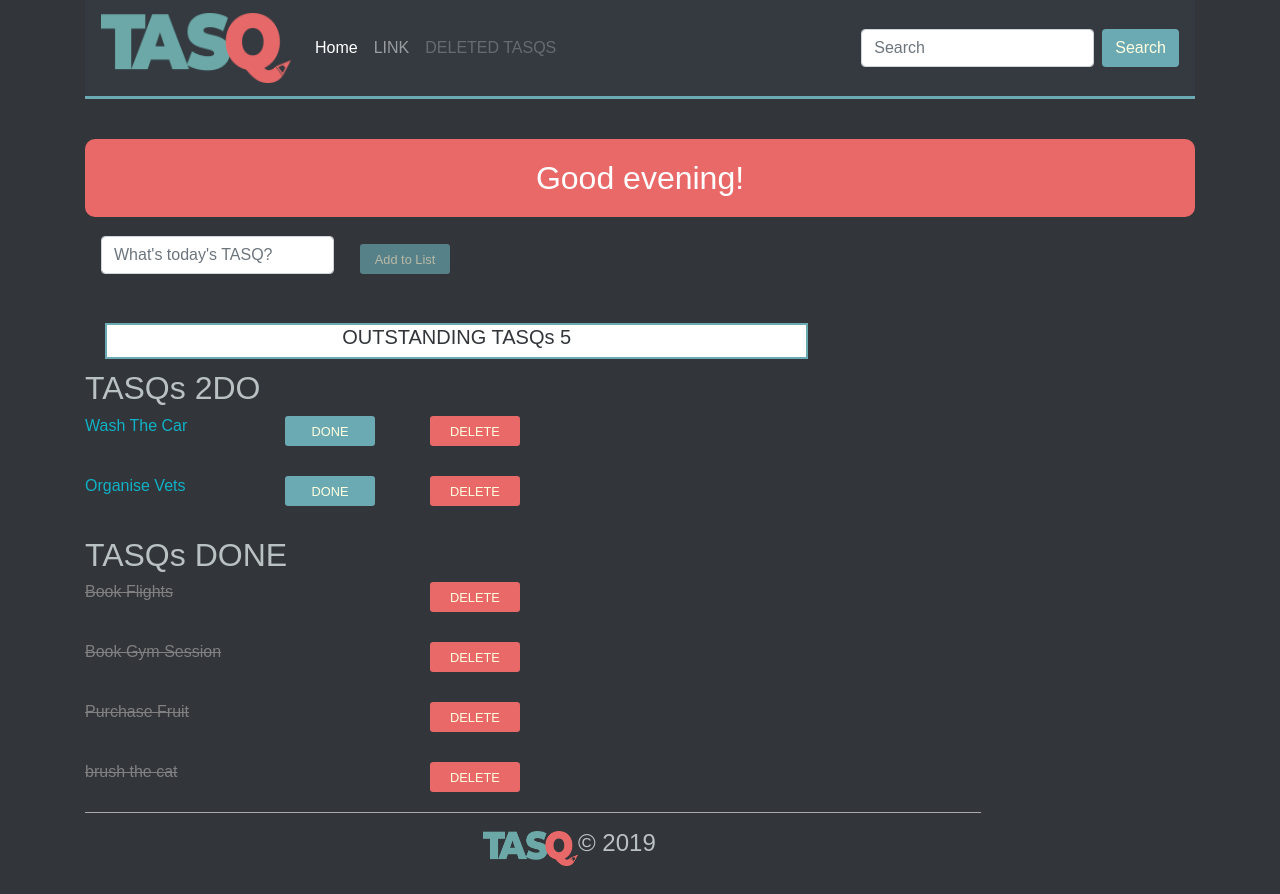
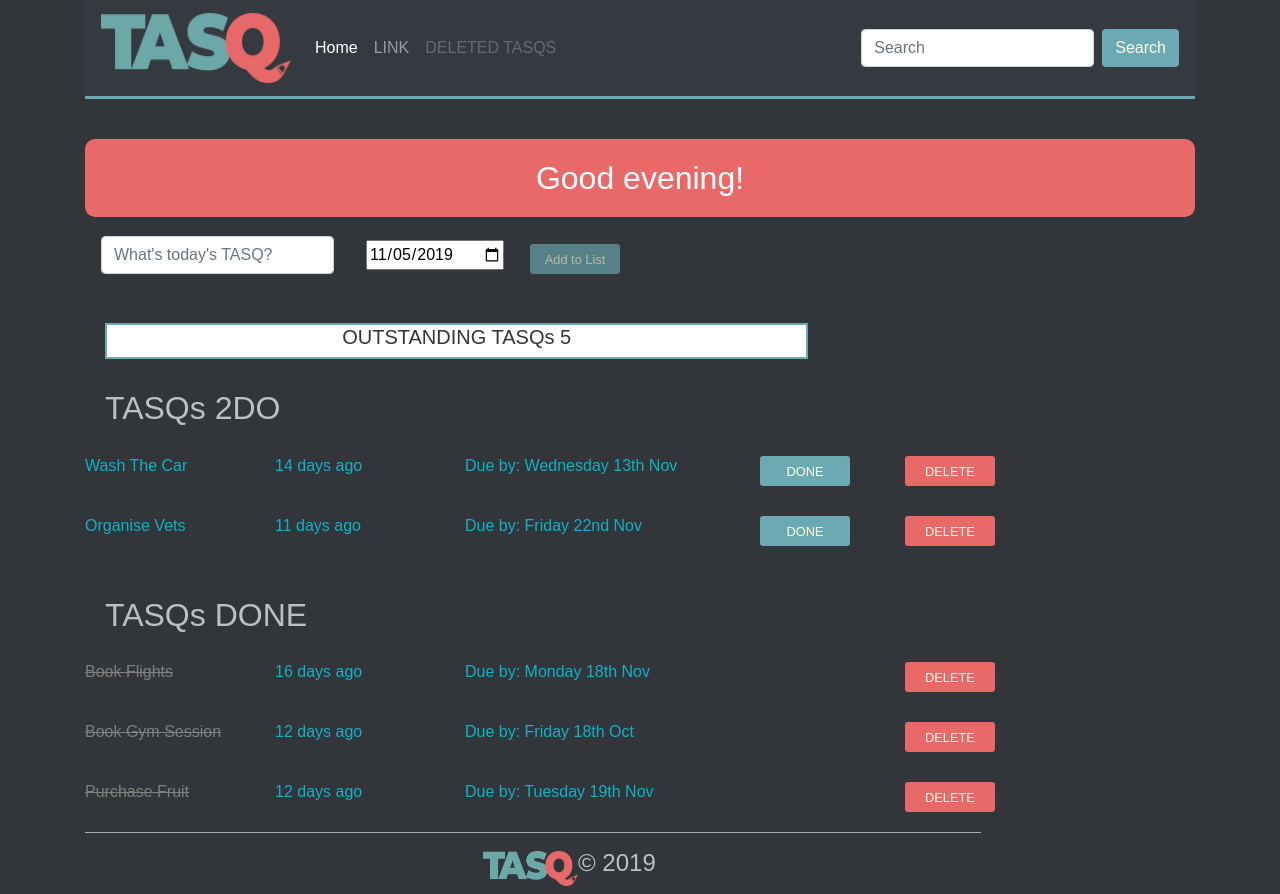
Before and after one commit to somapop/todo_app2_react, a React (Create React App) app: page / in a window 1280 px wide. Built offline with nearby package versions, Linux system fonts and the light colour scheme; the HTML template or start-up script is replaced by a standard one.

Commit message:
updated with moments

```diff
--- a/package.json
+++ b/package.json
@@ -3,8 +3,10 @@
   "version": "0.1.0",
   "private": true,
   "dependencies": {
+    "moment": "^2.24.0",
     "react": "^16.11.0",
     "react-dom": "^16.11.0",
+    "react-moment": "^0.9.6",
     "react-scripts": "3.2.0"
   },
   "scripts": {
--- a/src/App.js
+++ b/src/App.js
@@ -1,5 +1,6 @@
 import React, { Component } from "react";
 import uuid from "uuid/v4";
+import moment from "moment";
 import logo from './images/tasq_logo_6.png';
 import Header from "./components/Header";
 import Footer from "./components/Footer";
@@ -12,25 +13,52 @@ import "./App.css";
 class App extends Component {
   state = {
     tasks: [
-      { text: "Book Flights", completed: true, date: "2019-10-21", id: uuid() },
-      { text: "Wash The Car", completed: false, date: "2019-10-23", id: uuid() },
-      { text: "Book Gym Session", completed: true, date: "2019-10-25", id: uuid() },
-      { text: "Purchase Fruit", completed: true, date: "2019-10-25", id: uuid() },
-      { text: "Organise Vets", completed: false, date: "2019-10-26", id: uuid() },
+      { text: "Book Flights", completed: true, date: "2019-10-21", id: uuid(), dueBy: "2019-11-18"},
+      { text: "Wash The Car", completed: false, date: "2019-10-23", id: uuid(), dueBy: "2019-11-13"},
+      { text: "Book Gym Session", completed: true, date: "2019-10-25", id: uuid(), dueBy: "2019-10-18"},
+      { text: "Purchase Fruit", completed: true, date: "2019-10-25", id: uuid(), dueBy: "2019-11-19"},
+      { text: "Organise Vets", completed: false, date: "2019-10-26", id: uuid(), dueBy: "2019-11-22" },
     ]
-  }
+  };
   //This func should update the state with a new task
-  addNewTask = taskText => {
+  addNewTask = (taskText, dueByDate) => {
     const tasksCopy = this.state.tasks.slice();
+
     const newTask = {
       text: taskText,
       completed: false,
-      date: "2019-10-23",
-      id: 6
-    }
+      date: moment().format("YYYY-MM-DD"),
+      id: uuid(),
+      dueBy: dueByDate
+    };
+
     tasksCopy.push(newTask)
     this.setState({
       tasks: tasksCopy
+    });
+  }
+
+    deleteTask = id => {
+    const filteredTasks = this.state.tasks.filter(task => {
+      return task.id !== id
+    });
+
+    this.setState({
+      tasks: filteredTasks
+    });
+  }
+
+  completeTask = id => {
+    const updatedTasks = this.state.tasks.map(task => {
+      if (task.id === id) {
+        task.completed = true;
+      }
+
+      return task;
+    });
+
+    this.setState({
+      tasks: updatedTasks
     });
   }
 
@@ -39,11 +67,11 @@ class App extends Component {
     const completedTasks = this.state.tasks.filter(task => {
       return task.completed;
     })
-    const incompletedTasks = this.state.tasks.filter(task => {
-      return !task.completed;
-    })
-    console.log(completedTasks);
-    console.log(incompletedTasks);
+    const incompleteTasks = this.state.tasks.filter(task => {
+      return task.completed ? false : true;
+    });
+
+
 
     return (
 
@@ -53,19 +81,23 @@ class App extends Component {
         <Footer />
         <Greet />
 
+        <AddItem addNewTaskFunc={this.addNewTask} />
+        <ItemCount count={this.state.tasks.length} />
 
-        <AddItem addNewTaskFunc={this.addNewTask} />
+        <h2 style={{ padding: 20 }}>TASQs 2DO</h2>
+        {incompleteTasks.map(task => {
+          return (
+            <Item text={task.text} completed={task.completed} key={task.id} deleteTaskFunc={this.deleteTask} id={task.id} completeTaskFunc={this.completeTask} date={task.date} dueBy={task.dueBy} />
+          );
+        })}
 
-        <ItemCount count={this.state.tasks.length} />
-        <h2>TASQs 2DO</h2>
-        {incompletedTasks.map(task => {
-          return <Item text={task.text} completed={task.completed} key={task.id} />
+        <h2 style={{ padding: 20 }}>TASQs DONE</h2>
+
+        {completedTasks.map(task => {
+          return (
+            <Item text={task.text} completed={task.completed} key={task.id} deleteTaskFunc={this.deleteTask} id={task.id} date={task.date} dueBy={task.dueBy} />
+          );
         })}
-        <h2>TASQs DONE</h2>
-        {completedTasks.map(task => {
-          return <Item text={task.text} completed={task.completed} key={task.id} />
-        })}
-        <Item text="brush the cat" completed={true} />
       </div>
     );
   }
--- a/src/components/AddItem.js
+++ b/src/components/AddItem.js
@@ -1,33 +1,41 @@
 import React from "react";
-
+import moment from "moment";
 //controlled Component
 
 class AddItem extends React.Component {
 
     state = {
-        newItemText: ""
+        newItemText: "",
+        dateSelected: moment().format("YYYY-MM-DD")
     }
 
     //Functions that update states must always live where the state lives
     updateNewItemText = (event) => {
-        console.log(event.target.value);
         //This funciton should update the state when someone types something
         this.setState({
             newItemText: event.target.value
         });
-    }
+    };
 
     handleClick = (event) => {
         event.preventDefault();
-        this.props.addNewTaskFunc(this.state.newItemText);
+        this.props.addNewTaskFunc(this.state.newItemText, this.state.dateSelected);
         this.setState({
             newItemText: ""
         });
     };
 
+    handleDateChange = event => {
+        console.log(event.target.value);
+        this.setState({
+            dateSelected: event.target.value
+        });
+    }
+
+
+
     render() {
         // JSX
-
         return (
             <form className="form-inline">
                 <div className="form-group mx-sm-3 mb-2">
@@ -41,10 +49,14 @@ class AddItem extends React.Component {
                         onChange={this.updateNewItemText}
                     ></input>
                 </div>
+
                 {/* this is a comment in JSX */}
+                <div className="form-group mx-sm-3 mb-2">
+                    <input type="date" onChange={this.handleDateChange} value={this.state.dateSelected} />
+                </div>
                 <button className="btn my-primary btn btn-space btn-sm my-small-btn" onClick={this.handleClick} disabled={this.state.newItemText.length === 0}>
                     Add to List
-        </button>
+                 </button>
             </form>
         );
     }
--- a/src/components/Item.js
+++ b/src/components/Item.js
@@ -1,7 +1,17 @@
 import React from "react";
+import moment from "moment";
 import "./Item.css";
 
 class Item extends React.Component {
+
+    handleDelete = () => {
+        this.props.deleteTaskFunc(this.props.id);
+    }
+
+    handleComplete = () => {
+        this.props.completeTaskFunc(this.props.id);
+    }
+
     render() {
         return (
             <div className="row">
@@ -12,22 +22,26 @@ class Item extends React.Component {
                     <p className={this.props.completed ? "completed" : ""}>
                         {this.props.text}
                     </p>
+                </div>
 
-
+                <div className="col-2">
+                    <p>{moment(this.props.date, "YYYY-MM-DD").fromNow()}</p>
+                </div>
+                <div className="col-3">
+                    <p>Due by: {moment(this.props.dueBy, "YYYY-MM-DD").format("dddd Do MMM")}</p>
                 </div>
 
                 <div className="col-1">
                     {!this.props.completed && (
                         //<button className="btn btn-info" disabled={this.props.completed}>
-                        <button type="button" className="btn my-primary my-small-btn btn btn-sm" disabled={this.props.completed}>
-                            DONE
-            </button>
+                        <button type="button" className="btn my-primary my-small-btn btn btn-sm" onClick={this.handleComplete}>
+                            DONE</button>
                     )}
 
                 </div>
 
                 <div className="col-1">
-                    <button type="button" className="btn my-primary2 btn-sm my-small-btn">DELETE</button>
+                    <button type="button" className="btn my-primary2 btn-sm my-small-btn" onClick={this.handleDelete}>DELETE</button>
                 </div>
             </div>
         );
```
Also changed, not shown: 1 other file (tests, documents, lock files or other folders).
